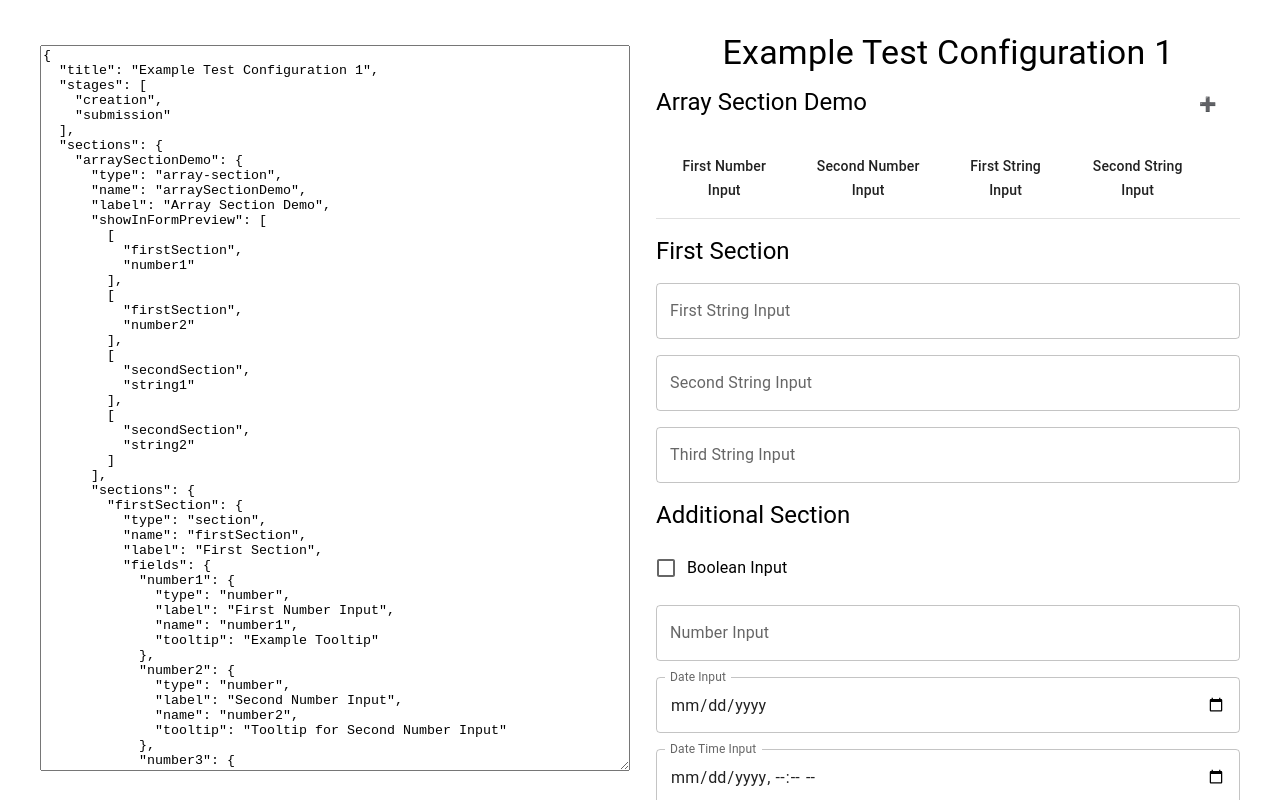
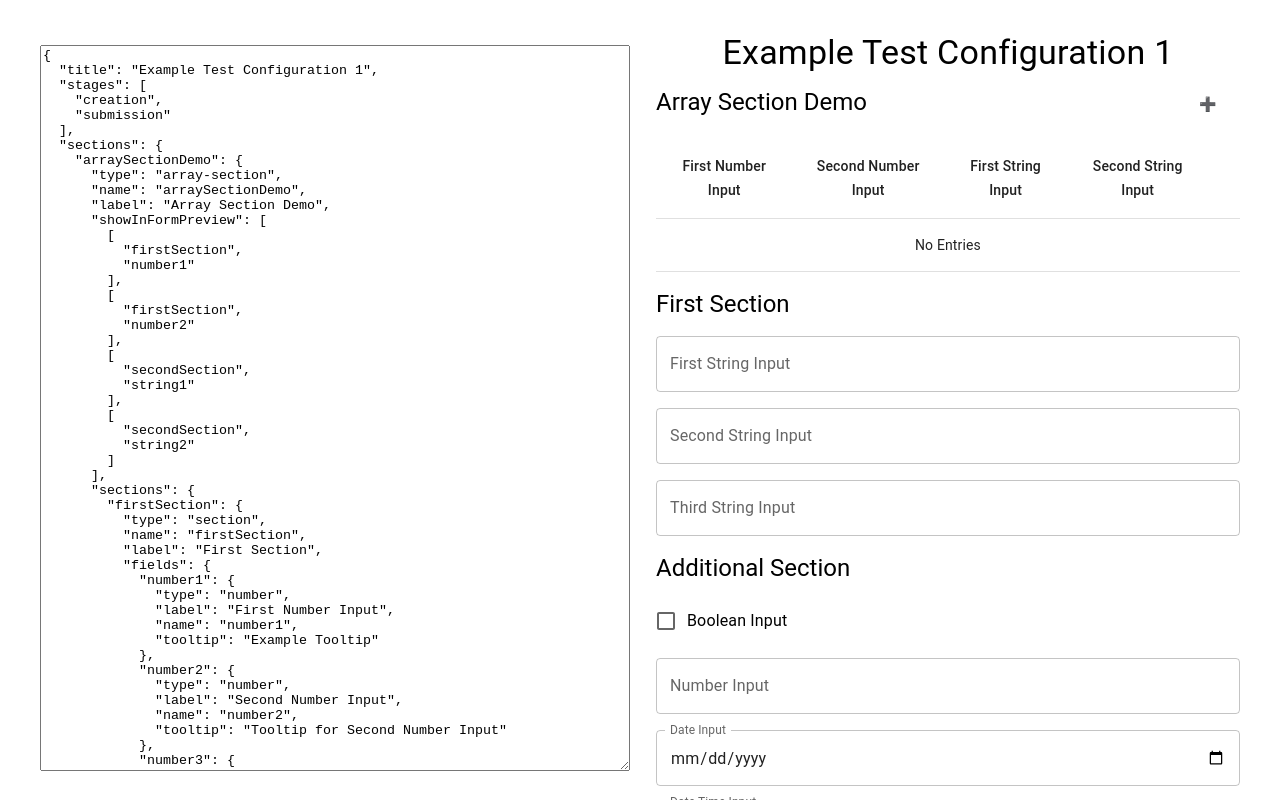
Before and after one commit to AndrewSmithDev/labnetik-test-prototype, a React (Vite) app in the folder proof-of-concept/client/: page / in a window 1280 px wide. Shown: the top 800 px of the page. Built offline with nearby package versions, Linux system fonts and the light colour scheme.

Commit message:
add no entries to array section when empty

```diff
--- a/proof-of-concept/client/src/form/array-section.tsx
+++ b/proof-of-concept/client/src/form/array-section.tsx
@@ -100,7 +100,17 @@ export const ArraySection = ({ config, pathPrefix }: ArraySectionProps) => {
             <TableCell />
           </TableHead>
           <TableBody>
-            {containerValues?.map((data: unknown, index: number) => {
+            {!containerValues || containerValues.length === 0 ? (
+              <TableRow>
+                <TableCell
+                  colSpan={showInFormPreview.length + 1}
+                  align="center"
+                >
+                  No Entries
+                </TableCell>
+              </TableRow>
+            ) : (
+              containerValues.map((data: unknown, index: number) => {
                 return (
                   <TableRow
                     onClick={() => handleEdit(index)}
@@ -118,7 +128,8 @@ export const ArraySection = ({ config, pathPrefix }: ArraySectionProps) => {
                     </TableCell>
                   </TableRow>
                 );
-            })}
+              })
+            )}
           </TableBody>
         </Table>
       </TableContainer>
```
Lines whose indentation alone changed are shown as unchanged.
